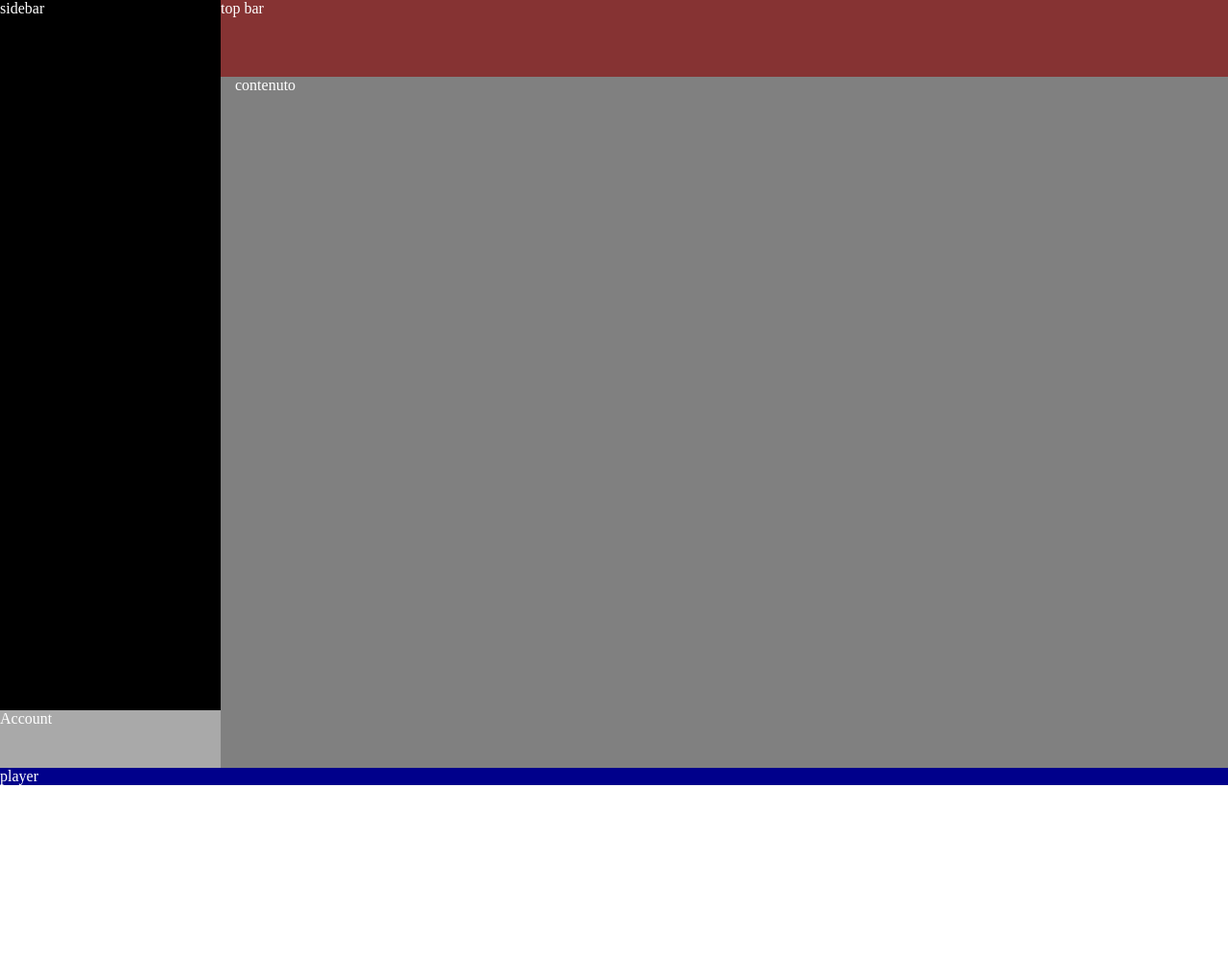
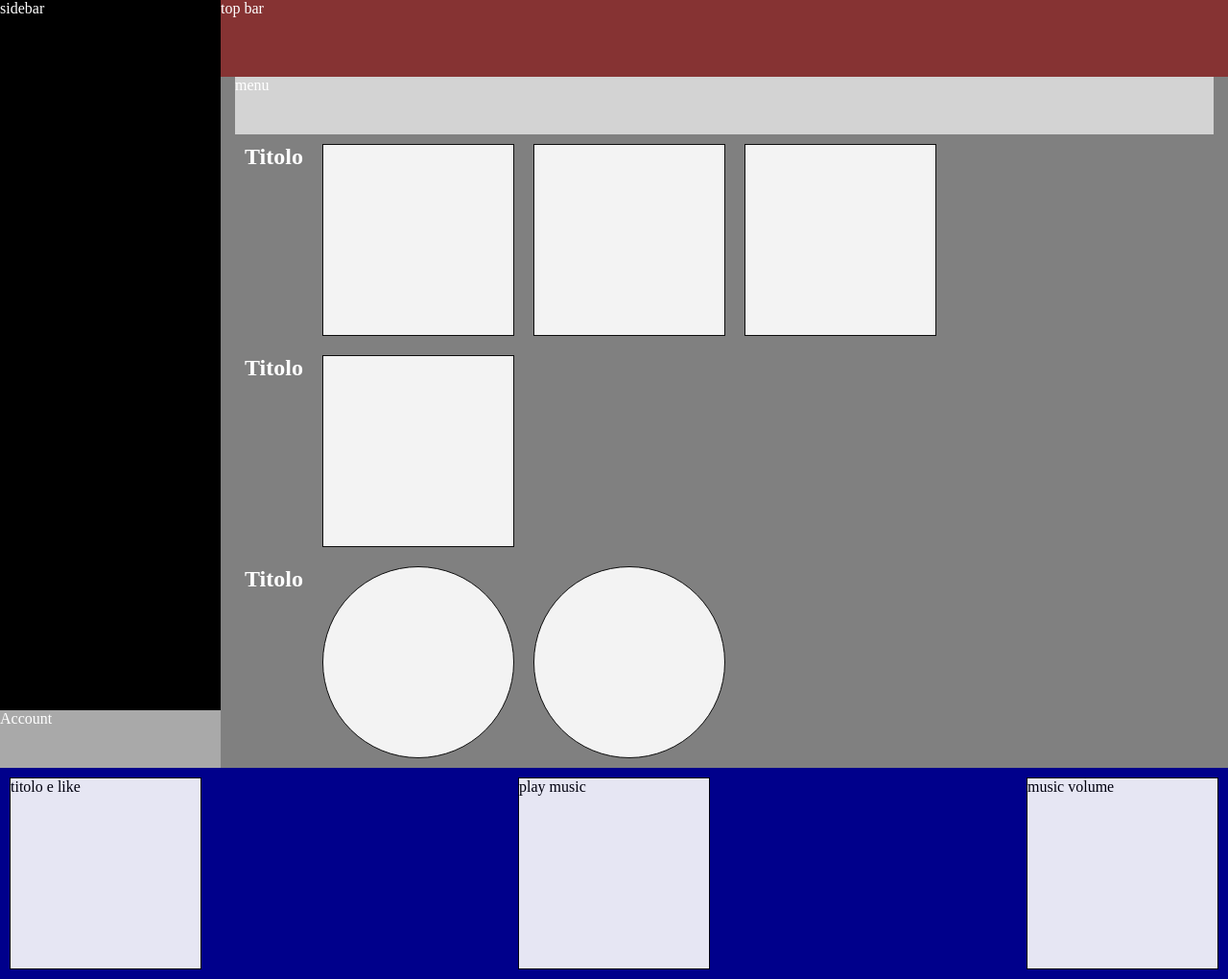
Before and after one commit to cherubina-pantano/html-css-spotifyweb, a plain HTML site: page index.html in a window 1280 px wide. Shown: the whole page at 96% size. Before the commit the page ends 818 px from the top, so only its background shows below. Drawn offline with Linux system fonts and the light colour scheme.

Commit message:
Struttura box

```diff
--- a/css/style.css
+++ b/css/style.css
@@ -9,18 +9,23 @@ body {
   font-size: 16px;
 }
 
+h2 {
+  margin: 10px;
+}
+/* APP GENERAL */
 .app {
   display: flex;
   flex-direction: column;
   height: 100vh;
   background-color: grey;
 }
-
+/* MAIN CONTENT */
 .main-content {
   display: flex;
   flex-direction: row;
 }
 
+/* SIDBAR */
 .sidebar {
   width: 230px;
   background: black;
@@ -35,6 +40,7 @@ body {
   background: darkgrey;
 }
 
+/* CONTENT */
 .content {
   position: relative;
   flex-grow: 1;
@@ -61,7 +67,30 @@ body {
   padding: 80px 15px 30px;
 }
 
+.content-scroll .nav-content {
+  background: lightgray;
+  height: 60px;
+}
+
+.content-category {
+  display: flex;
+}
+
+.box-category {
+  width: 200px;
+  height: 200px;
+  margin: 10px;
+  background: #fff;
+  opacity: .9;
+  border: 1px solid black;
+  color: black;
+}
+.circle-category {
+  border-radius: 50%;
+}
+/* BOTTOM PLAYER */
 .player {
-  height: 80px;
+  display: flex;
+  justify-content: space-between;
   background-color: darkblue;
 }
--- a/index.html
+++ b/index.html
@@ -28,7 +28,47 @@
          top bar
        </section>
        <section class="content-scroll">
-         contenuto
+         <nav class="nav-content">
+           menu
+         </nav>
+         <section class="content-category">
+            <h2>Titolo</h2>
+            <div class="box-category">
+
+            </div>
+            <div class="box-category">
+
+            </div>
+            <div class="box-category">
+
+            </div>
+
+
+         </section>
+         <section class="content-category">
+           <h2>Titolo</h2>
+           <div class="box-category">
+
+           </div>
+
+         </section>
+         <section class="content-category">
+           <h2>Titolo</h2>
+           <div class="box-category circle-category">
+
+           </div>
+           <div class="box-category circle-category">
+
+           </div>
+
+         </section>
+         <section class="content-category">
+           <h2>Titolo</h2>
+           <div class="box-category">
+
+           </div>
+
+         </section>
 
        </section>
 
@@ -40,7 +80,20 @@
 
    <!-- BOTTOM PLAYER -->
    <footer class="player">
-     player
+
+     <div class="box-category">
+       titolo e like
+
+     </div>
+     <div class="box-category">
+       play music
+
+     </div>
+     <div class="box-category">
+       music volume
+
+     </div>
+
 
    </footer>
 
```
